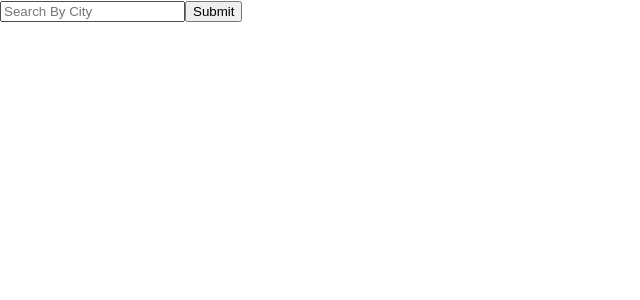
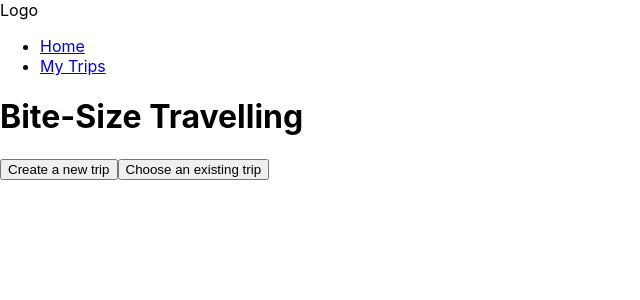
Before and after one commit to sabinetait/Project4, a React (Create React App) app: page / in a window 1280 px wide. Shown: the top 300 px of the page, without its empty margins (0-640 px from the left). Built offline with nearby package versions, Linux system fonts and the light colour scheme.

Commit message:
add nav and home page components

```diff
--- a/package.json
+++ b/package.json
@@ -10,6 +10,7 @@
     "cors": "^2.8.5",
     "react": "^17.0.2",
     "react-dom": "^17.0.2",
+    "react-router-dom": "^6.2.1",
     "react-scripts": "5.0.0",
     "web-vitals": "^2.1.4"
   },
--- a/src/App.js
+++ b/src/App.js
@@ -1,12 +1,22 @@
 import './App.css';
 import ResturantSearchPage from './ResturantSearchPage';
+import { Routes, Route } from 'react-router-dom';
+
+import NavBar from './NavBar.js';
+import HomePage from './HomePage.js';
 
 function App() {
 
   return (
     <div className="App">
+      <NavBar />
+
       <header className="App-header">
-       <ResturantSearchPage/>
+
+       <Routes>
+          <Route path="/" element={ <HomePage/>}/>
+          <Route path="/restaurant-search" element={<ResturantSearchPage/> }/>
+       </Routes>
       </header>
     </div>
   );
--- /dev/null
+++ b/src/HomePage.js
@@ -0,0 +1,17 @@
+import { Link } from 'react-router-dom';
+
+const HomePage = () => {
+
+    return (
+        <div>
+            <h1>Bite-Size Travelling</h1>
+
+            <div>
+                <Link to="/restaurant-search"><button>Create a new trip</button></Link>
+                <button>Choose an existing trip</button>
+            </div>
+        </div>
+    )
+}
+
+export default HomePage;
--- /dev/null
+++ b/src/NavBar.js
@@ -0,0 +1,21 @@
+import { Link } from 'react-router-dom';
+
+const NavBar = () => {
+    return (
+
+
+        <nav>
+
+            <div>Logo</div>
+
+
+            <ul>
+                <li> <Link to="/">Home</Link></li>
+                <li> <Link to="/">My Trips</Link></li>
+            </ul>
+
+        </nav>
+    )
+}
+
+export default NavBar;
--- a/src/index.js
+++ b/src/index.js
@@ -3,10 +3,16 @@ import ReactDOM from 'react-dom';
 import './index.css';
 import App from './App';
 import reportWebVitals from './reportWebVitals';
+import { BrowserRouter } from 'react-router-dom';
 
 ReactDOM.render(
+
   <React.StrictMode>
-    <App />
+
+    <BrowserRouter>
+      <App />
+    </BrowserRouter>
+
   </React.StrictMode>,
   document.getElementById('root')
 );
```
Also changed, not shown: 1 other file (tests, documents, lock files or other folders).
